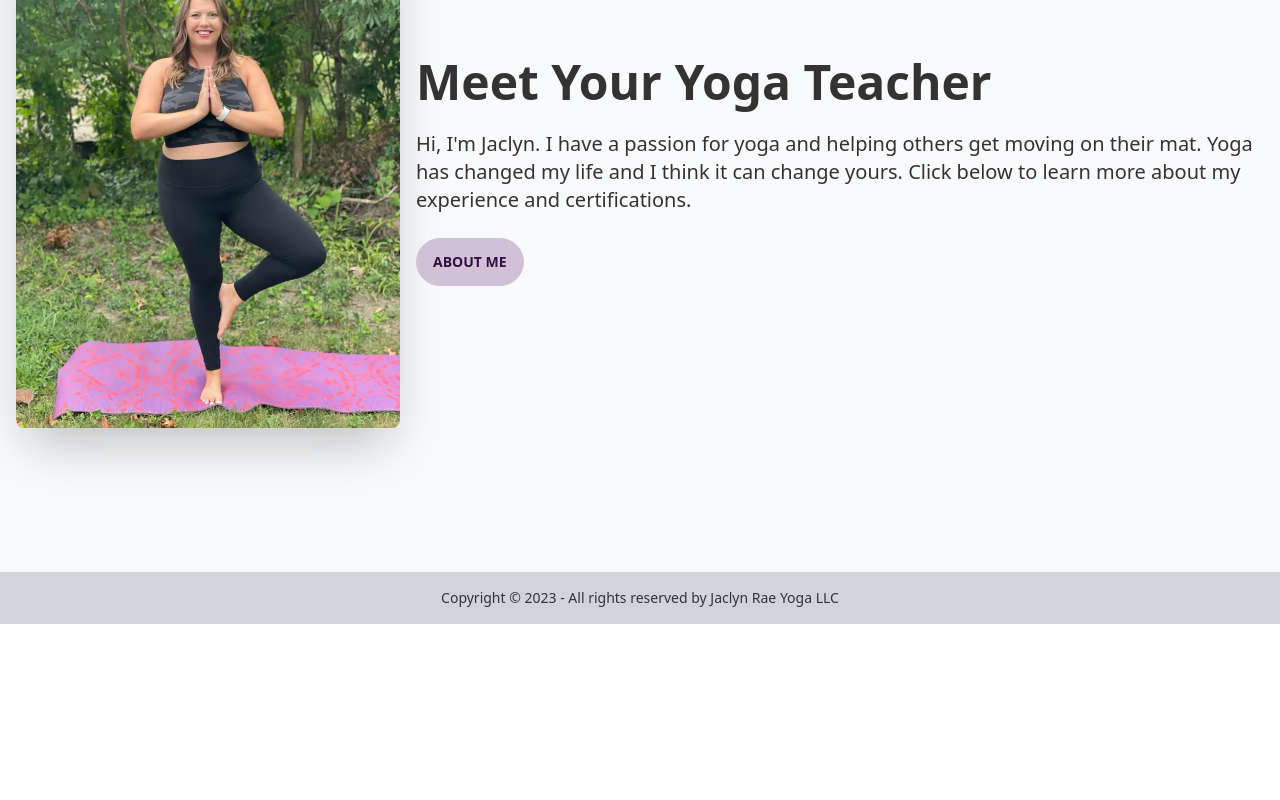
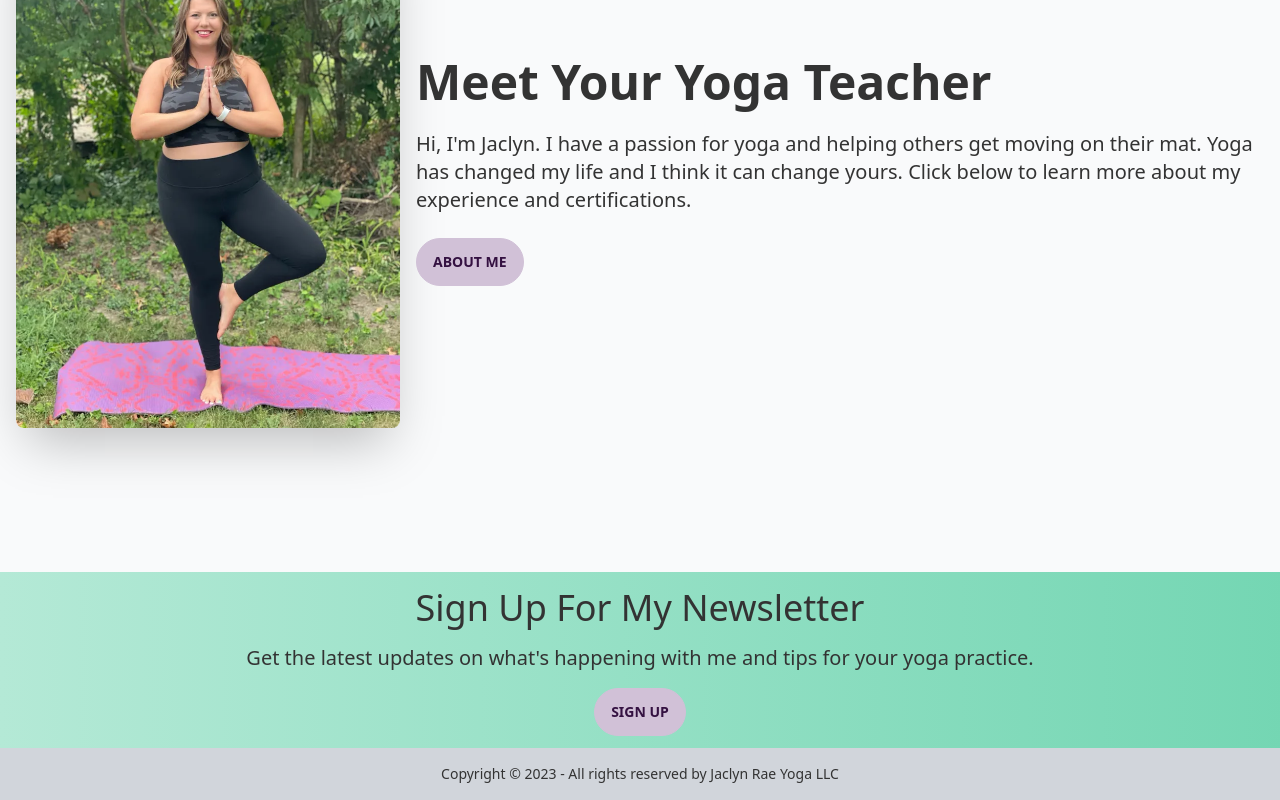
Before and after one commit to rosstechnologysolutions/jaclynraeyoga, a Next.js app: page / in a window 1280 px wide. Shown: the part 344-1144 px from the top of the page. Before the commit the page ends 968 px from the top, so only its background shows below. Built offline with nearby package versions, Linux system fonts and the light colour scheme.

Commit message:
sign up for newletter section

```diff
--- a/pages/index.tsx
+++ b/pages/index.tsx
@@ -32,7 +32,19 @@ export default function Home() {
 						</div>
 					</div>
 				</div>
-				</section>
+			</section>
+
+			{/* Join the newsletter */}
+			{/* TODO: implement a sign up form component */}
+			<section>
+				<div className="bg-gradient-to-r from-accent to-accent-focus h-44">
+					<h3 className="text-4xl text-center p-4">Sign Up For My Newsletter</h3>
+					<h5 className="text-xl text-center">Get the latest updates on what's happening with me and tips for your yoga practice.</h5>
+					<div className="grid place-items-center p-4">
+						<button className="btn btn-primary items-center">Sign Up</button>
+					</div>
+				</div>
+			</section>
 		</>
 	)
 }
```
